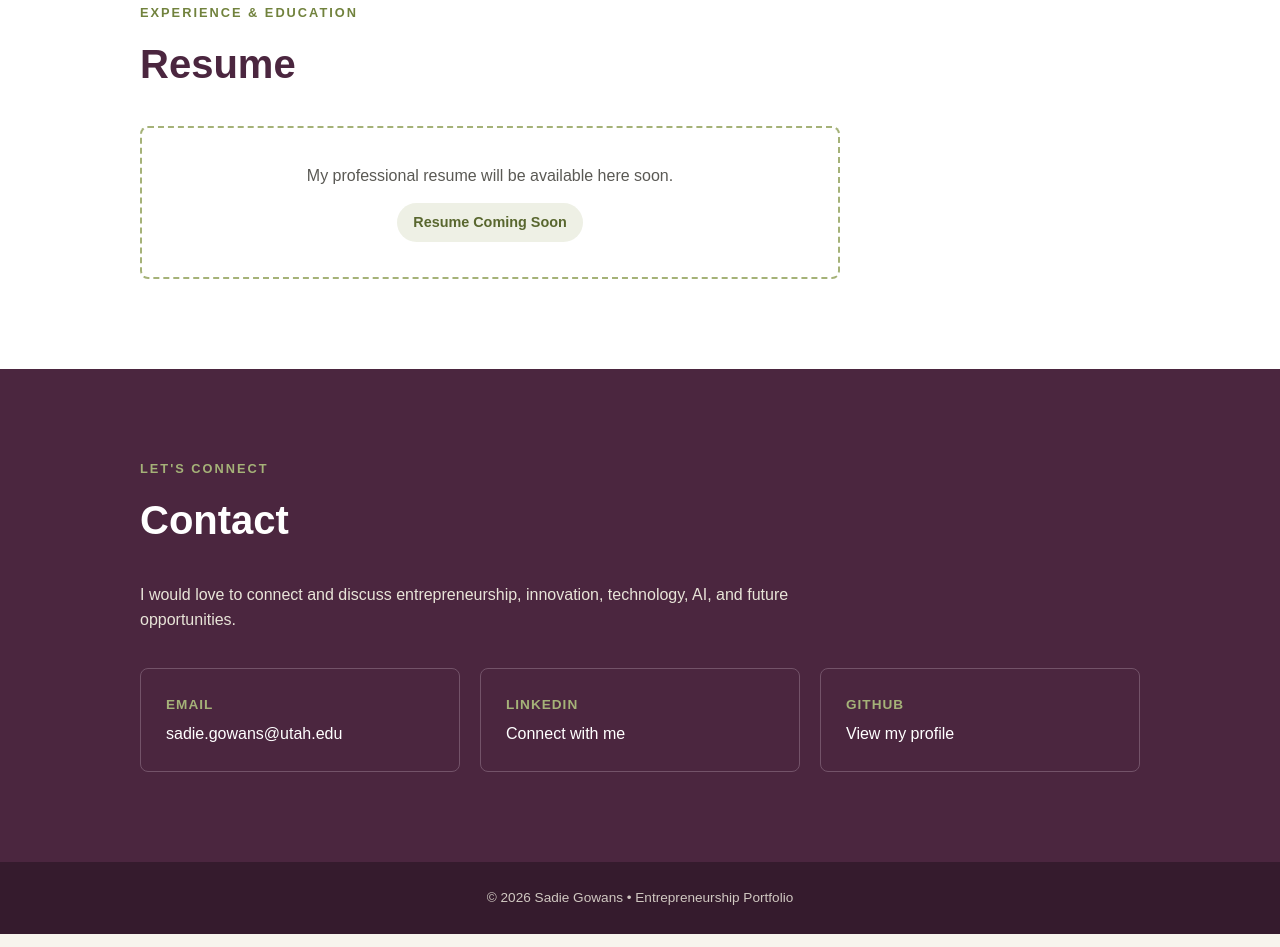
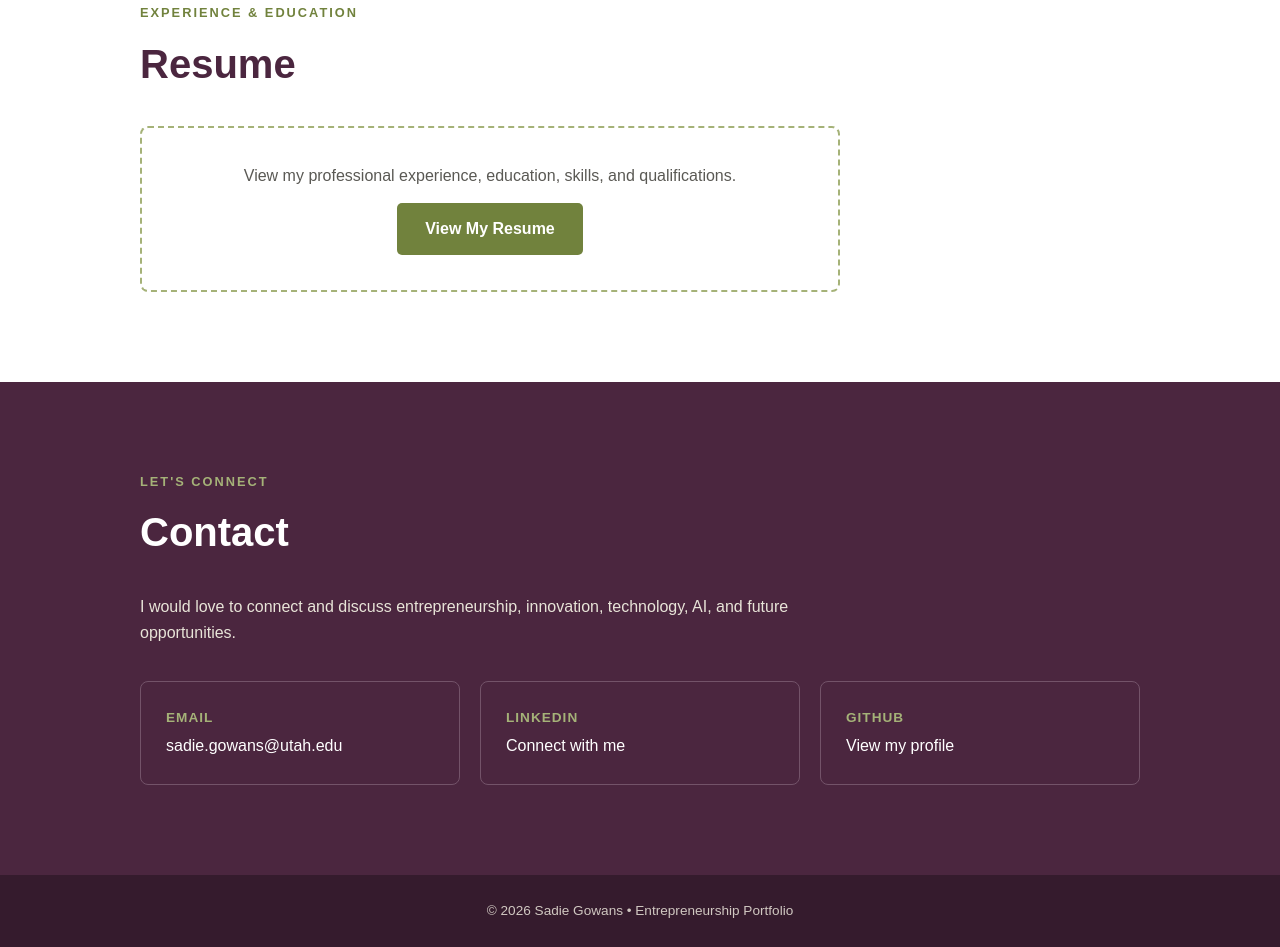
Before and after one commit to sadiewheeler/sadiewheeler.github.io, a plain HTML site: page index.html in a window 1280 px wide. Shown: the part 2653-3600 px from the top of the page. Drawn offline with Linux system fonts and the light colour scheme.

Commit message:
Updating index for resume

```diff
--- a/index.html
+++ b/index.html
@@ -428,16 +428,19 @@
 
    <!--
     ============================================
-        RESUME
+    RESUME SECTION
     ============================================
 
-        The assignment allows either:
+    This section provides visitors with access
+    to my professional resume.
 
-        1. A downloadable PDF resume
-        OR
-        2. "Resume coming soon"
+    The <a> element creates a clickable link.
+    The href attribute tells the browser where
+    the link should go.
 
-        We are currently using option 2.
+    Because the PDF is stored in the same
+    GitHub repository as this HTML file, we
+    only need to use the PDF's filename.
 -->
 
 <section id="resume" class="section section-light">
@@ -456,12 +459,31 @@
         <div class="resume-box">
 
             <p>
-                    My professional resume will be available here soon.
+                View my professional experience, education,
+                skills, and qualifications.
             </p>
 
-                <span class="coming-soon">
-                    Resume Coming Soon
-                </span>
+
+            <!--
+                RESUME PDF LINK
+
+                IMPORTANT:
+                Replace "YOUR_RESUME_FILENAME.pdf" below
+                with the EXACT filename of the PDF you
+                uploaded to GitHub.
+
+                target="_blank" tells the browser to
+                open the resume in a new tab.
+            -->
+
+            <a
+                href="Sadie_Gowans_Resume.pdf"
+                target="_blank"
+                rel="noopener noreferrer"
+                class="button"
+            >
+                View My Resume
+            </a>
 
         </div>
 
```
Lines whose indentation alone changed are shown as unchanged.
